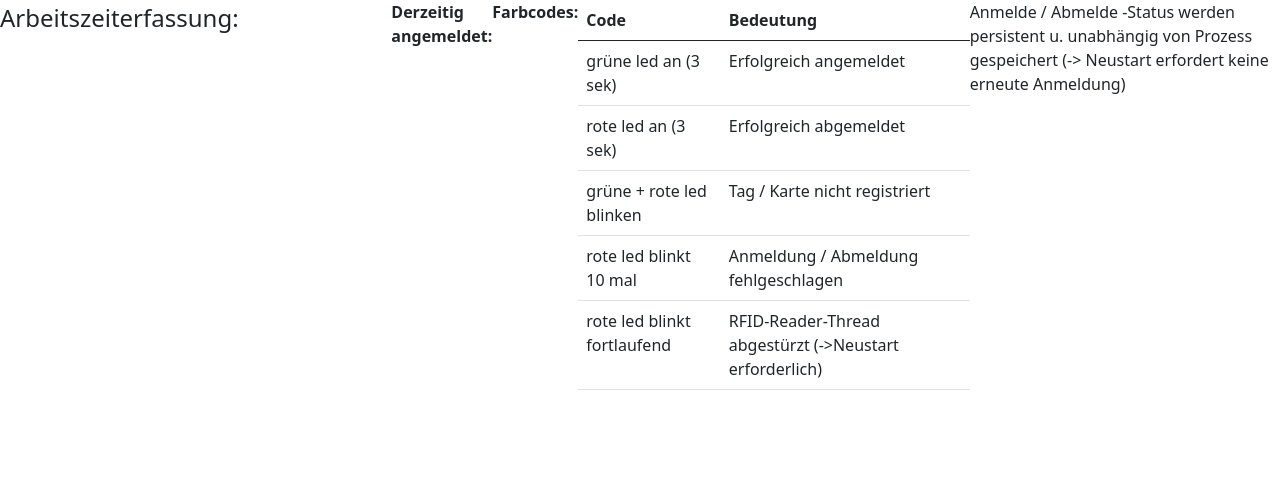
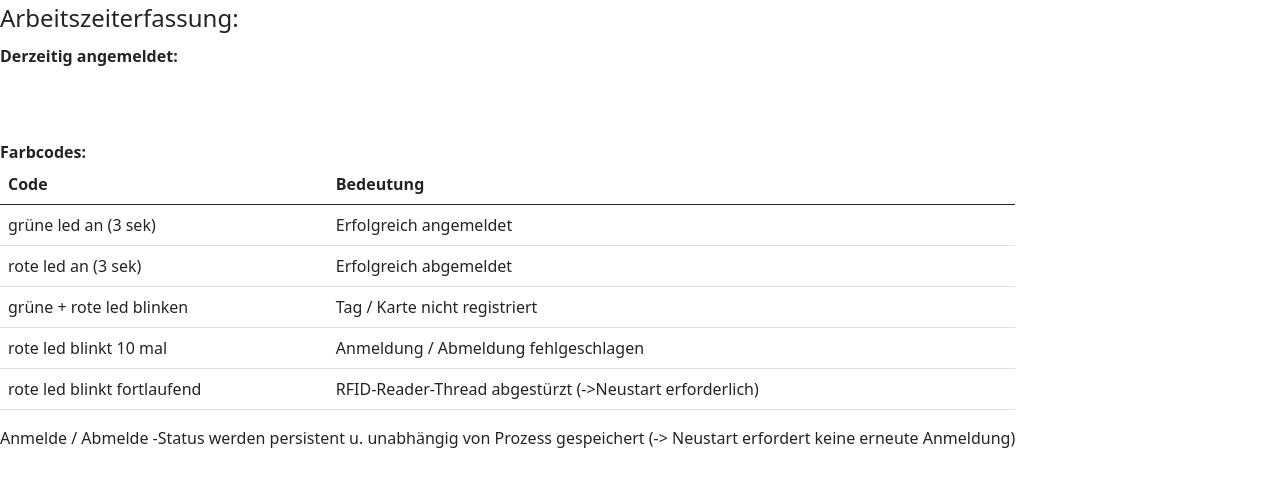
Before and after one commit to dW5kZWFk/timetrackingRFID, a Flask app: page / in a window 1280 px wide. Shown: the top 487 px of the page. Run offline with Flask 2, Linux system fonts and the light colour scheme; data that the repository does not hold is empty.

Commit message:
design changes

```diff
--- a/templates/state.html
+++ b/templates/state.html
@@ -9,7 +9,8 @@
 </head>
 <body>
 
-<fieldset class="d-flex align-content-center">
+<div class="d-flex align-content-center">
+<fieldset>
 <legend>Arbeitszeiterfassung:</legend>
 
         <b>Derzeitig angemeldet:</b> <br>
@@ -49,5 +50,6 @@
             </table>
         <p>Anmelde / Abmelde -Status werden persistent u. unabhängig von Prozess gespeichert (-> Neustart erfordert keine erneute Anmeldung)</p>
 </fieldset>
+</div>
 </body>
 </html>
```
